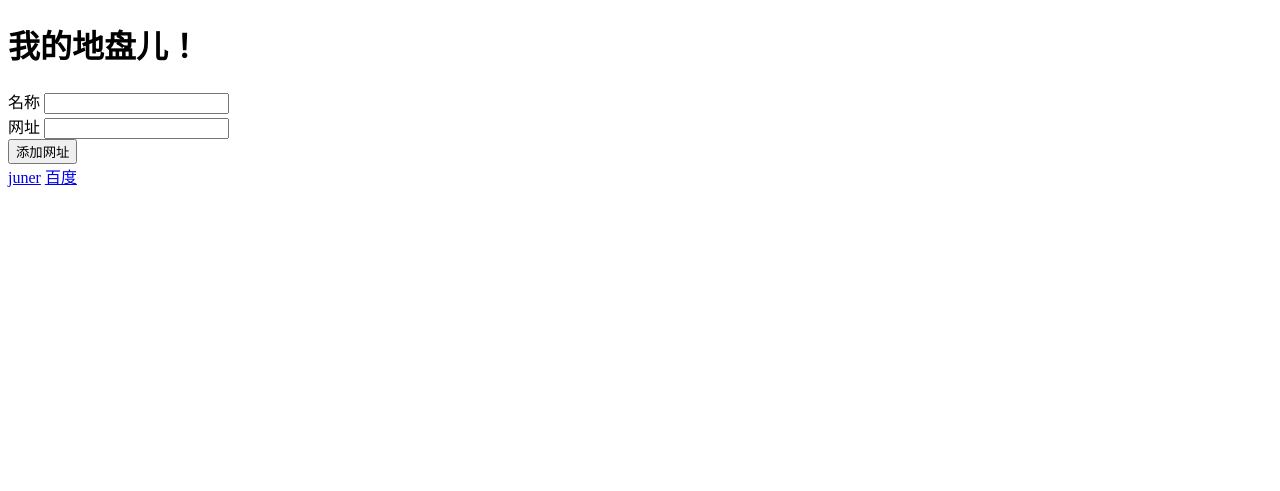
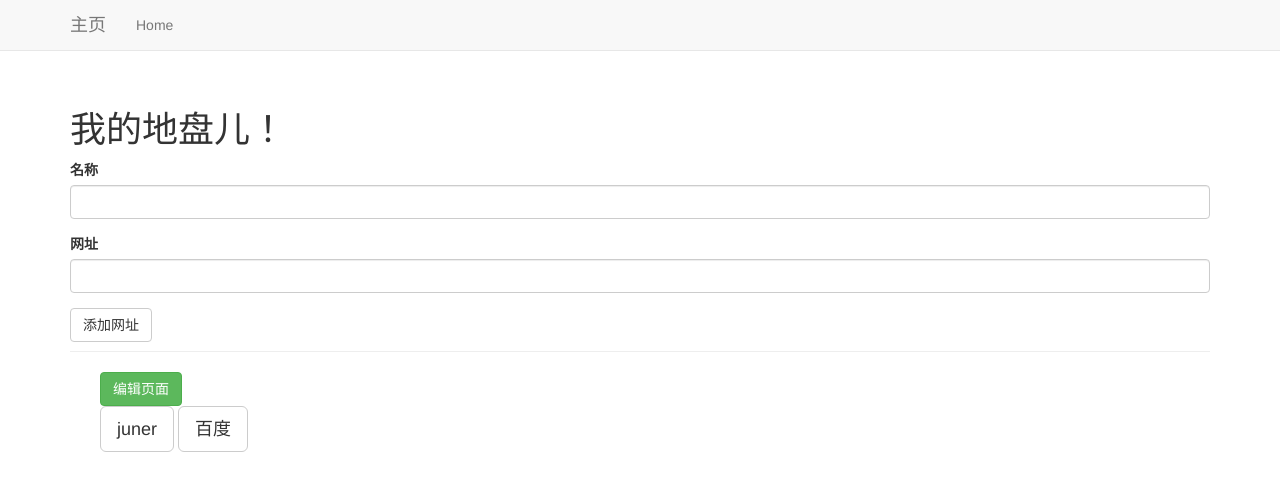
Before and after one commit to JunerMe/zhuye, a Flask app: page / in a window 1280 px wide. Shown: the top 491 px of the page. Run offline with Flask 2, Linux system fonts and the light colour scheme; data comes from the database, SQL or seed files in the repository; both versions use the stored data as it was after the commit; some libraries are stand-ins or nearby versions.

Commit message:
主页v1.0版本完成

```diff
--- a/app/main/forms.py
+++ b/app/main/forms.py
@@ -1,12 +1,39 @@
 # -*- coding: utf-8 -*-
 __author__ = 'Juner'
 
-from flask_wtf import Form
-from wtforms import StringField, SubmitField
-from wtforms.validators import DataRequired
 
 
+from flask_wtf import Form
+from wtforms import StringField, SubmitField, ValidationError
+from wtforms.validators import InputRequired, length
+from ..models import SiteModel
+
+#首页表单
 class SiteForm(Form):
-    name = StringField('名称',validators=[DataRequired()])
-    site = StringField('网址',validators=[DataRequired()])
+    name = StringField('名称',validators=[InputRequired(), length(1,64)])
+    site = StringField('网址',validators=[InputRequired()])
     submit = SubmitField('添加网址')
+
+
+    def validate_name(self,field):
+        if SiteModel.query.filter_by(name=field.data).first():
+            raise ValidationError('该网址已经被添加了哦')
+
+
+    def validate_site(self,field):
+        if field.data[:4] != 'www.':
+            raise ValidationError('网址应该以“www.”开头！请重新输入')
+        if SiteModel.query.filter_by(site=field.data).first():
+            raise ValidationError('该网站名已经被添加了哦')
+
+
+#网页编辑页面表单
+class EditForm(Form):
+    name = StringField('名称',validators=[length(0,64)])
+    site = StringField('网址')
+    submit = SubmitField('确认更改')
+
+
+    def validate_site(self,field):
+        if field.data[:4] != 'www.':
+            raise ValidationError('网址应该以“www.”开头！请重新输入')
--- a/app/main/views.py
+++ b/app/main/views.py
@@ -2,11 +2,12 @@ __author__ = 'Juner'
 
 from . import main
 from flask import render_template, redirect, url_for
-from .forms import SiteForm
+from .forms import SiteForm, EditForm
 from ..models import SiteModel
 from .. import db
 
 
+#主页路由
 @main.route('/', methods=['GET','POST'])
 def index():
     form = SiteForm()
@@ -16,3 +17,32 @@ def index():
         return redirect(url_for('.index'))
     sites = SiteModel.query.all()
     return render_template('index.html',form=form, sites=sites)
+
+
+#编辑网址路由
+@main.route('/edit_site',methods=['GET','POST'])
+def editsite():
+    sites = SiteModel.query.all()
+    return render_template('edit-site.html', sites=sites)
+
+#编辑单个路由
+@main.route('/edit/<int:id>', methods=['GET','POST'])
+def edit_id(id):
+    form = EditForm()
+    site =  SiteModel.query.get(id)
+    if form.validate_on_submit():
+        site.name = form.name.data
+        site.site = form.site.data
+        db.session.add(site)
+        return redirect(url_for('.editsite'))
+    form.name.data = site.name
+    form.site.data = site.site
+    return render_template('edit-id.html', form = form, site=site)
+
+#删除网站
+@main.route('/delete/<int:id>', methods=['GET','POST'])
+def delete_id(id):
+    site =  SiteModel.query.get(id)
+    db.session.delete(site)
+    db.session.commit()
+    return redirect(url_for('.editsite'))
--- /dev/null
+++ b/app/templates/base.html
@@ -0,0 +1,51 @@
+{% extends "bootstrap/base.html" %}
+
+{% block title %}主页{% endblock %}
+
+{% block head %}
+{{ super() }}
+
+<style>
+    body{
+        padding-top:70px
+}
+</style>
+
+
+<link rel="shortcut icon" href="{{ url_for('static', filename='favicon.ico') }}" type="image/x-icon">
+<link rel="icon" href="{{ url_for('static', filename='favicon.ico') }}" type="image/x-icon">
+{% endblock %}
+
+{% block navbar %}
+<div class="navbar navbar-default navbar-fixed-top" role="navigation">
+    <div class="container">
+        <div class="navbar-header">
+            <button type="button" class="navbar-toggle" data-toggle="collapse" data-target=".navbar-collapse">
+                <span class="sr-only">Toggle navigation</span>
+                <span class="icon-bar"></span>
+                <span class="icon-bar"></span>
+                <span class="icon-bar"></span>
+            </button>
+            <a class="navbar-brand" href="{{ url_for('main.index') }}">主页</a>
+        </div>
+        <div class="navbar-collapse collapse">
+            <ul class="nav navbar-nav">
+                <li><a href="{{ url_for('main.index') }}">Home</a></li>
+            </ul>
+        </div>
+    </div>
+</div>
+{% endblock %}
+
+{% block content %}
+<div class="container">
+
+
+    {% block page_content %}{% endblock %}
+</div>
+{% endblock %}
+
+{% block scripts %}
+{{ super() }}
+
+{% endblock %}
--- a/app/templates/index.html
+++ b/app/templates/index.html
@@ -1,16 +1,29 @@
 <!DOCTYPE html>
+{% extends "base.html" %}
 {% import "bootstrap/wtf.html" as wtf %}
-<html lang="en">
-<head>
-    <meta charset="UTF-8">
-    <title></title>
-</head>
-<body>
+
+
+
+
+
+{% block page_content %}
+<div class="page-header">
     <h1>我的地盘儿！</h1>
     {{ wtf.quick_form(form) }}
+</div>
+
+
+<div class="container">
+    <div class="container-fluid">
+        <a href="{{ url_for('.editsite')}}" class="btn btn-success " role="button">编辑页面</a>
+    </div>
+
+    <div class="container-fluid">
     {% for site in sites %}
-    <a href="http://{{ site.site }}">{{site.name}}</a>
+     <a href="http://{{ site.site }}" class="btn btn-default btn-lg " role="button">{{site.name}}</a>
+    {% endfor %}
+    </div>
 
-    {% endfor %}
-</body>
-</html>
+</div>
+
+{% endblock %}
```
Also changed, not shown: app/templates/edit-id.html (added, +24 -0 lines), app/templates/edit-site.html (added, +17 -0 lines), data.sqlite.
